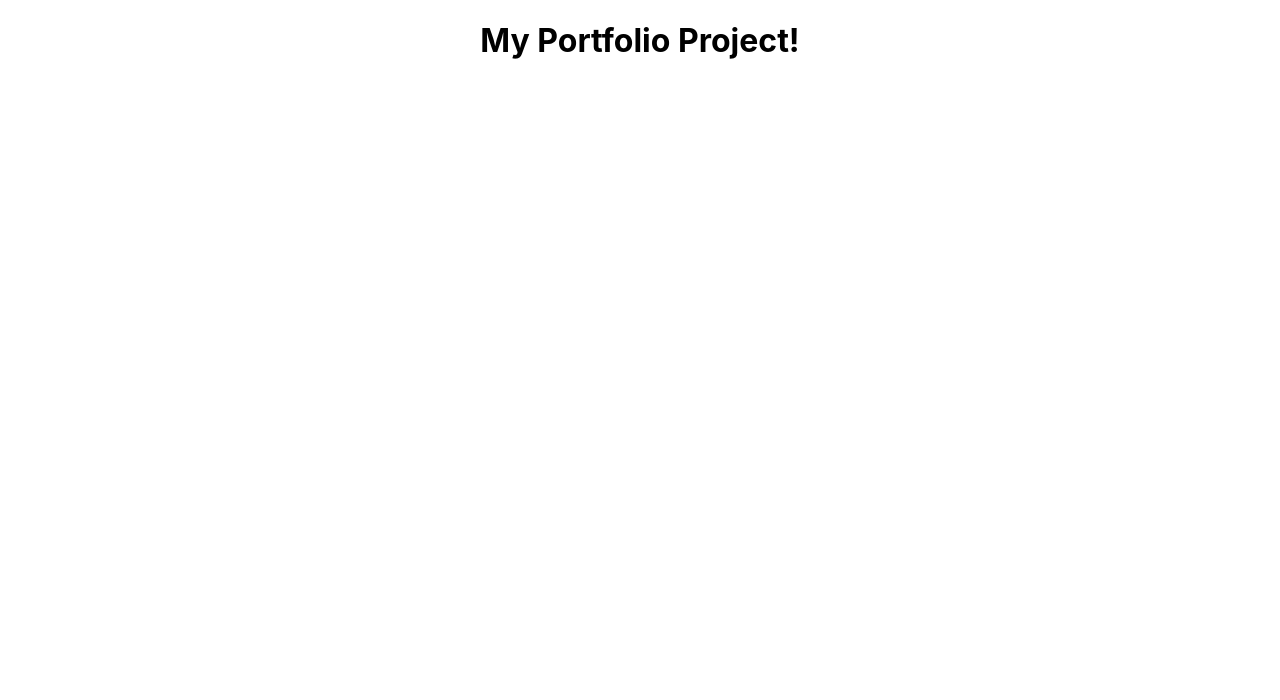
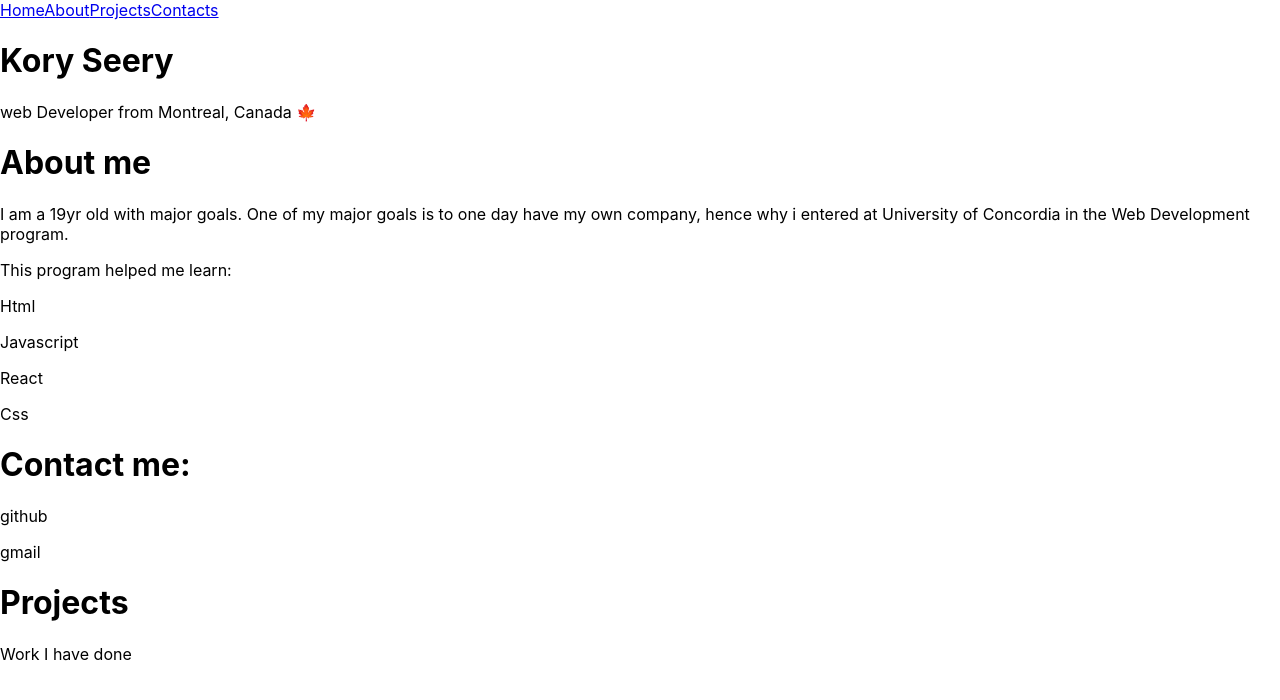
Before and after one commit to Kory-Seery/Portfolio-project, a React (Create React App) app: page / in a window 1280 px wide. Shown: the top 700 px of the page. Built offline with nearby package versions, Linux system fonts and the light colour scheme.

Commit message:
Work in progress

```diff
--- a/package.json
+++ b/package.json
@@ -8,6 +8,7 @@
     "@testing-library/user-event": "^13.5.0",
     "react": "^18.2.0",
     "react-dom": "^18.2.0",
+    "react-router-dom": "^6.15.0",
     "react-scripts": "5.0.1",
     "styled-components": "^6.0.7",
     "web-vitals": "^2.1.4"
--- a/public/index.html
+++ b/public/index.html
@@ -24,7 +24,7 @@
       work correctly both with client-side routing and a non-root public URL.
       Learn how to configure a non-root public URL by running `npm run build`.
     -->
-    <title>React App</title>
+    <title>Kory Seery</title>
   </head>
   <body>
     <noscript>You need to enable JavaScript to run this app.</noscript>
--- a/src/App.js
+++ b/src/App.js
@@ -1,11 +1,23 @@
-import logo from './logo.svg';
-import './App.css';
+import { BrowserRouter as Router, Routes, Route } from "react-router-dom";
+import './css/App.css';
+import Header from "./js/Header"
+import About from "./js/About"
+import Contacts from "./js/Contacts"
+import Projects from "./js/Projects"
+import Home from "./js/Home"
 
-function App() {
+
+const App = () => {
   return (
-    <div className="App">
-      <h1>My Portfolio Project!</h1>
-    </div>
+    <Router>
+          <Header />
+      <Routes>
+          <Route path="/" element={<Home />}/>
+          <Route path="/about" element={<About />}/>
+          <Route path="/contacts" element={<Contacts />}/>
+          <Route path="/projects" element={<Projects />}/>
+      </Routes>
+    </Router>
   );
 }
 
--- /dev/null
+++ b/src/js/About.js
@@ -0,0 +1,18 @@
+const About = () => {
+    return (
+<div>
+    <h1>About me</h1>
+
+    <p>I am a 19yr old with major goals. One of my major goals is to one day have
+        my own company, hence why i entered at University of Concordia in the Web Development program.</p>
+        <p>This program helped me learn:</p>
+        <p>Html</p><p>Javascript</p><p>React</p><p>Css</p>
+
+
+
+
+</div>
+    )
+}
+
+export default About
--- /dev/null
+++ b/src/js/Contacts.js
@@ -0,0 +1,11 @@
+const Contacts = () => {
+    return (
+<div>
+    <h1>Contact me:</h1>
+
+    <p>github</p><p>gmail</p>
+</div>
+    )
+}
+
+export default Contacts
--- /dev/null
+++ b/src/js/Header.js
@@ -0,0 +1,16 @@
+import { Link } from "react-router-dom"
+
+const Header = () => {
+    return (
+<div>
+<div>
+    <Link to="/">Home</Link>
+    <Link to="/about">About</Link>
+    <Link to="/projects">Projects</Link>
+    <Link to="/contacts">Contacts</Link>
+</div>
+</div>
+    )
+}
+
+export default Header
--- /dev/null
+++ b/src/js/Home.js
@@ -0,0 +1,19 @@
+import Projects from "./Projects"
+import About from "./About"
+import Contacts from "./Contacts"
+
+const Home = () => {
+    return (
+    <div>
+        <h1>Kory Seery</h1>
+        <p>web Developer from Montreal, Canada 🍁</p>
+        <div>
+            <About />
+            <Contacts />
+            <Projects />
+        </div>
+    </div>
+    )
+}
+
+export default Home
--- /dev/null
+++ b/src/js/Projects.js
@@ -0,0 +1,11 @@
+const Projects = () => {
+    return (
+<div>
+    <h1>Projects</h1>
+
+    <p>Work I have done</p>
+</div>
+    )
+}
+
+export default Projects
```
Also changed, not shown: src/css/App.css (renamed from src/App.css), 1 other file (tests, documents, lock files or other folders).
